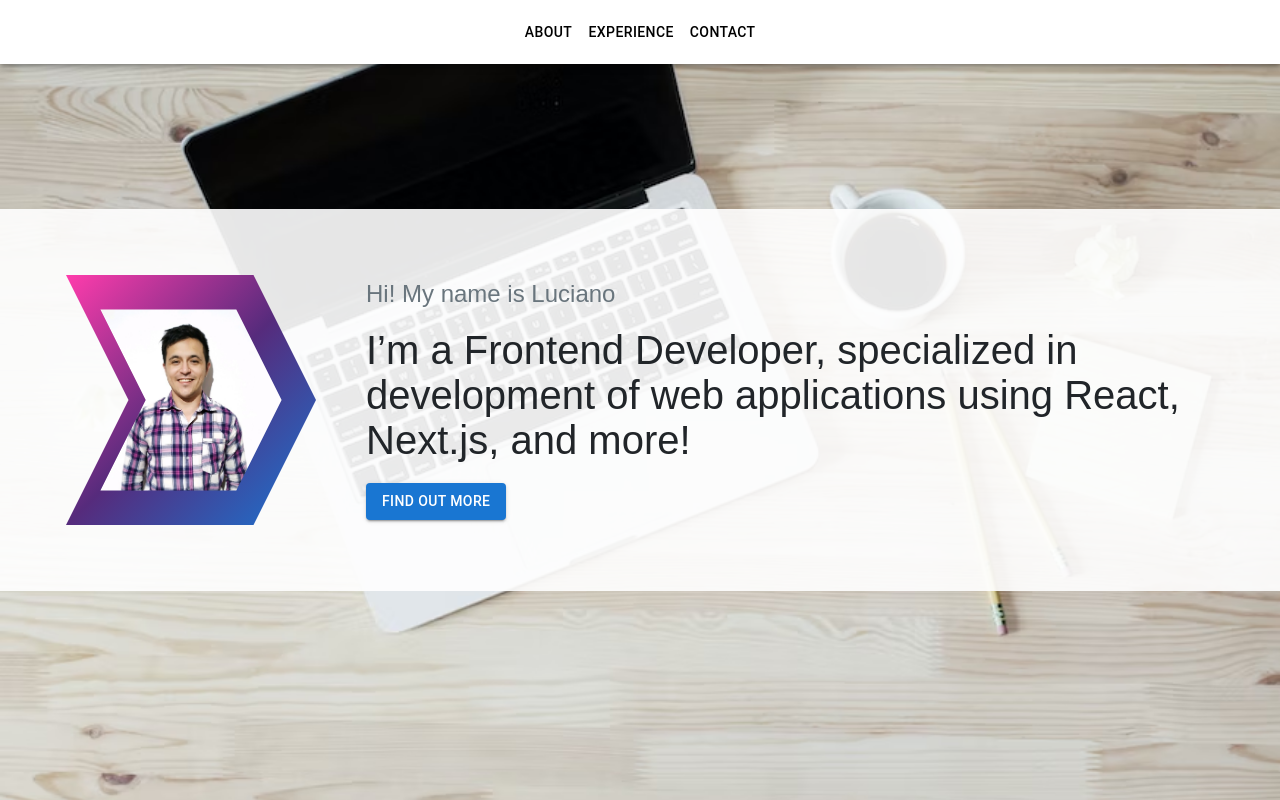
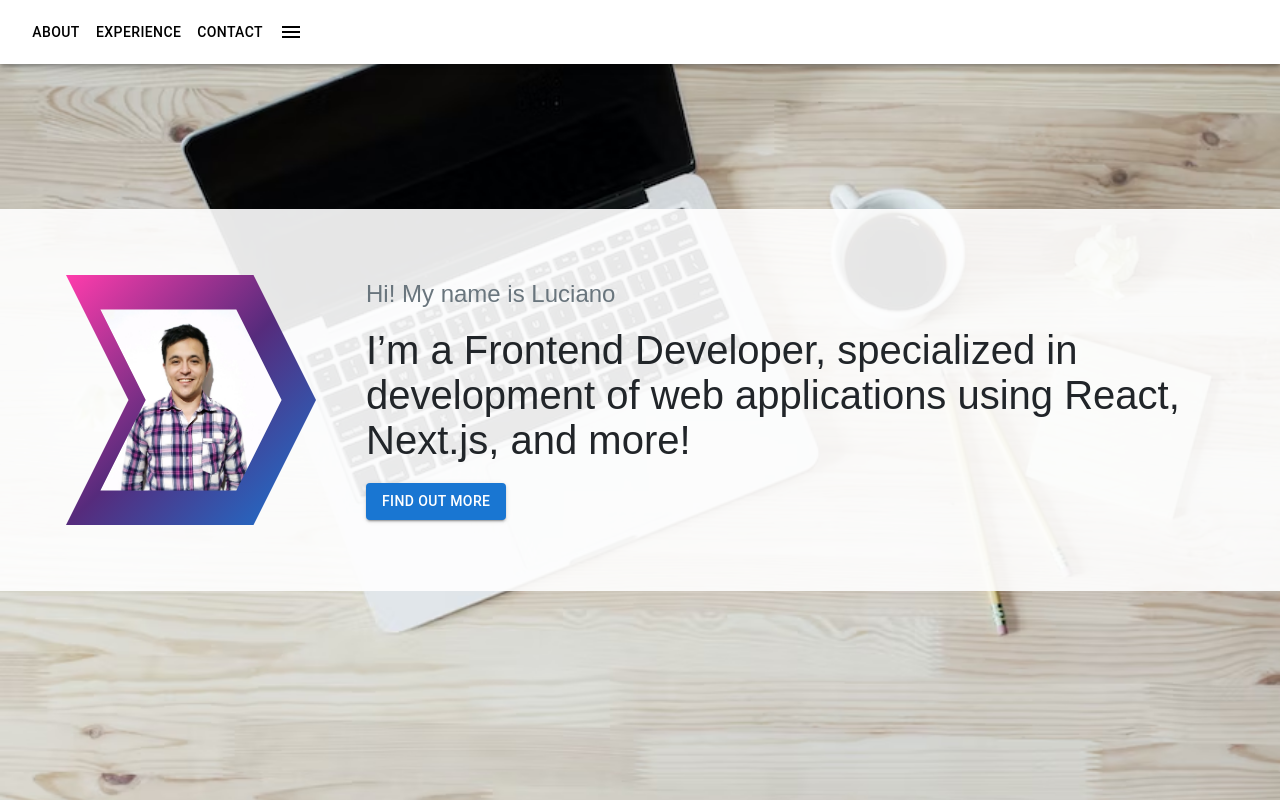
Before and after one commit to LucianoSantillan/resume, a Next.js app: page / in a window 1280 px wide. Shown: the top 800 px of the page. Built offline with nearby package versions, Linux system fonts and the light colour scheme.

Commit message:
navbar responsive

```diff
--- /dev/null
+++ b/pages/components/Navbar/Navbar.module.css
@@ -0,0 +1,18 @@
+.navbar {
+  display: flex;
+  justify-content: center;
+}
+
+.burgerMenu {
+  display: none;
+}
+
+@media (max-width: 768px) {
+  .navbar {
+    display: none;
+  }
+
+  .burgerMenu {
+    display: block;
+  }
+}
--- a/pages/components/Navbar/Navbar.tsx
+++ b/pages/components/Navbar/Navbar.tsx
@@ -1,9 +1,12 @@
-import React from 'react';
-import { AppBar, Button, Toolbar } from '@mui/material';
+import React, { useState } from 'react';
+import { AppBar, Button, Toolbar, IconButton } from '@mui/material';
 import { scroller } from 'react-scroll';
 import { ABOUT_SECTION_ID } from '../About/About';
 import { SKILLS_AND_EXPERIENCE_SECTION_ID } from '../SkillsAndExperience/SkillsAndExperience';
 import { CONTACT_SECTION_ID } from '../ContactForm/ContactForm';
+import MenuIcon from '@mui/icons-material/Menu';
+import CloseIcon from '@mui/icons-material/Close';
+import styles from './Navbar.module.css';
 
 const handleClick = (elementId: string) => {
   scroller.scrollTo(elementId, {
@@ -14,13 +17,41 @@ const handleClick = (elementId: string) => {
 };
 
 function Navbar() {
+  const [burgerMenuOpen, setBurgerMenuOpen] = useState(false);
+
+  const handleBurgerMenuClick = () => {
+    setBurgerMenuOpen(!burgerMenuOpen);
+  };
+
+  const handleNavLinkClick = (elementId: string) => {
+    setBurgerMenuOpen(false);
+    handleClick(elementId);
+  };
+
   return (
     <AppBar position="fixed" sx={{ backgroundColor: "#fff", color: 'black', top: 0 }}>
-      <Toolbar style={{ justifyContent: 'center' }}>
-        <Button onClick={() => handleClick(ABOUT_SECTION_ID)} color="inherit">About</Button>
-        <Button onClick={() => handleClick(SKILLS_AND_EXPERIENCE_SECTION_ID)} color="inherit">Experience</Button>
-        <Button onClick={() => handleClick(CONTACT_SECTION_ID)} color="inherit">Contact</Button>
+      <Toolbar>
+        <div className={styles.navbar}>
+        <Button onClick={() => handleNavLinkClick(ABOUT_SECTION_ID)} color="inherit">About</Button>
+          <Button onClick={() => handleNavLinkClick(SKILLS_AND_EXPERIENCE_SECTION_ID)} color="inherit">Experience</Button>
+          <Button onClick={() => handleNavLinkClick(CONTACT_SECTION_ID)} color="inherit">Contact</Button>
+        </div>
+        <IconButton
+          edge="end"
+          className={styles.burgerMenu}
+          color="inherit"
+          onClick={handleBurgerMenuClick}
+        >
+          {burgerMenuOpen ? <CloseIcon /> : <MenuIcon />}
+        </IconButton>
       </Toolbar>
+      {burgerMenuOpen && (
+        <Toolbar>
+          <Button onClick={() => handleNavLinkClick(ABOUT_SECTION_ID)} color="inherit">About</Button>
+          <Button onClick={() => handleNavLinkClick(SKILLS_AND_EXPERIENCE_SECTION_ID)} color="inherit">Experience</Button>
+          <Button onClick={() => handleNavLinkClick(CONTACT_SECTION_ID)} color="inherit">Contact</Button>
+        </Toolbar>
+      )}
     </AppBar>
   );
 }
```
